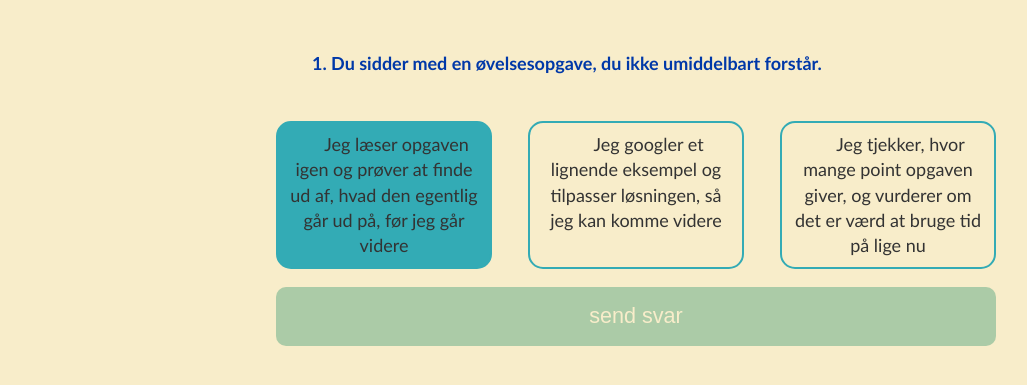
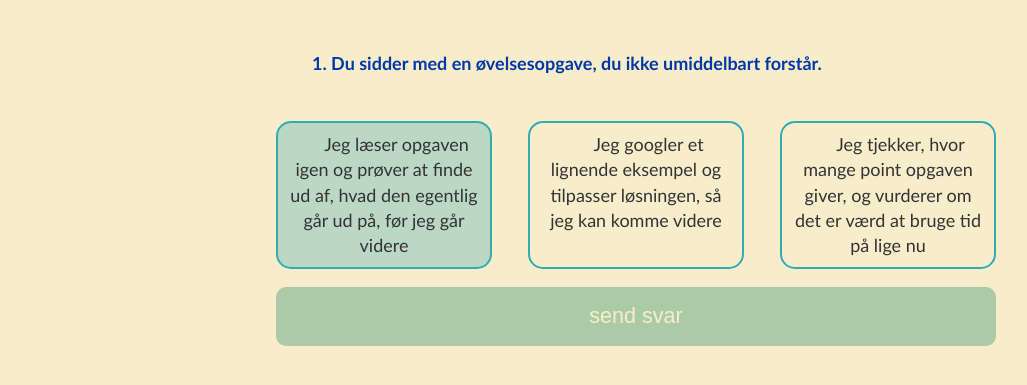
Before and after one commit to dat2Cph/StudytypeTest, a website built with webpack: page questions.html in a window 1280 px wide. In both pictures the pointer is over the label 388 px from the left and 334 px from the top of the page. Shown: the part 139-524 px from the top of the page, without its empty margins (4-1031 px from the left). Built offline with nearby package versions, Linux system fonts and the light colour scheme.

Commit message:
ground 0, design updates

```diff
--- a/css/customStyle.css
+++ b/css/customStyle.css
@@ -103,7 +103,7 @@ header h1 {
 
 
 .option:hover{
-  background-color: var(--poolsideStudy);
+  background-color: var(--poolsideStudyLight);
   color:var(--pencilGrey);
 
 
```
